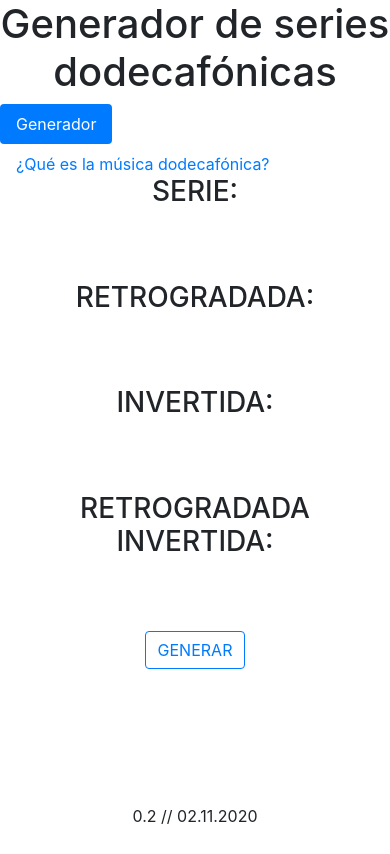
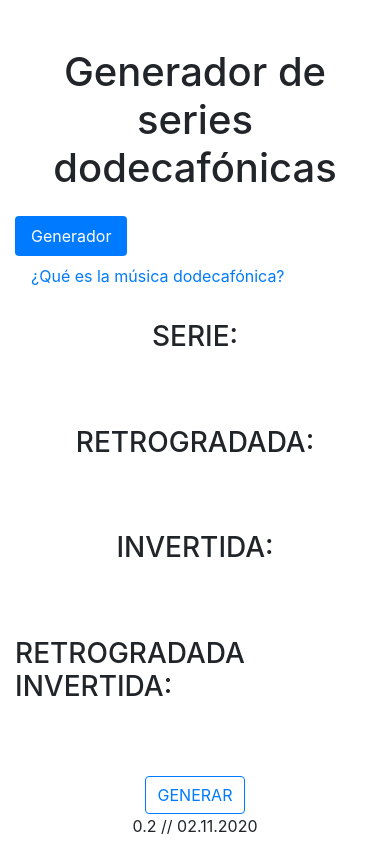
Before and after one commit to neatdisorder/series-dodecafonicas, a plain HTML site: page index.html in a window 390 px wide. Drawn offline with nearby package versions, Linux system fonts and the light colour scheme.

Commit message:
Minor layout updates and basic responsive optimization.

```diff
--- a/index.html
+++ b/index.html
@@ -8,55 +8,75 @@
     <link rel="stylesheet" href="style.css">
     <script src="script.js"></script>
 </head>
-<body class="container-fluid d-flex flex-column justify-content-around">
-    <div class="fixed-top">
-    <header>
-        <h1 class="text-center">Generador de series dodecafónicas</h1>
-    </header>
-        <nav class="d-flex justify-content-center">
+<body class="container-fluid d-flex flex-column justify-content-between">
+    <div>
+        <header class="mt-5">
+            <h1 class="text-center">Generador de series dodecafónicas</h1>
+        </header>
+        <nav class="d-flex justify-content-center my-4">
             <ul class="nav nav-pills" id="pills-tab" role="tablist">
                 <li class="nav-item">
-                <a class="nav-link active" id="pills-generador-tab" data-toggle="pill" href="#pills-generador" role="tab" aria-controls="pills-generador" aria-selected="true">Generador</a>
+                    <a class="nav-link active" id="pills-generador-tab" data-toggle="pill" href="#pills-generador" role="tab" aria-controls="pills-generador" aria-selected="true">
+                        Generador
+                    </a>
                 </li>
                 <li class="nav-item">
-                <a class="nav-link" id="pills-dodecafonismo-tab" data-toggle="pill" href="#pills-dodecafonismo" role="tab" aria-controls="pills-dodecafonismo" aria-selected="false">¿Qué es la música dodecafónica?</a>
+                    <a class="nav-link" id="pills-dodecafonismo-tab" data-toggle="pill" href="#pills-dodecafonismo" role="tab" aria-controls="pills-dodecafonismo" aria-selected="false">
+                        ¿Qué es la música dodecafónica?
+                    </a>
                 </li>
             </ul>
         </nav>
     </div>
     <div class="tab-content" id="pills-tabContent">
         <div class="tab-pane fade show active" id="pills-generador" role="tabpanel" aria-labelledby="pills-generador-tab">
-            <main class="text-center">
-                <div>
-                    <h3>SERIE:</h3>
-                    <p id="serieResultadoJS" class="invisible">DO - DO# - RE - RE# - MI - FA - FA# - SOL - SOL# - LA - LA# - SI</p>
-                </div>
-                <div>
-                    <h3>RETROGRADADA:</h3>
-                    <p id="serieRetrogradadaJS" class="invisible">DO - DO# - RE - RE# - MI - FA - FA# - SOL - SOL# - LA - LA# - SI</p>
-                </div>
-                <div>
-                    <h3>INVERTIDA:</h3>
-                    <p id="serieInvertidaJS" class="invisible">DO - DO# - RE - RE# - MI - FA - FA# - SOL - SOL# - LA - LA# - SI</p>
-                </div>
-                <div>
-                    <h3>RETROGRADADA INVERTIDA:</h3>
-                    <p id="serieInvertidaRetrogradadaJS" class="invisible">DO - DO# - RE - RE# - MI - FA - FA# - SOL - SOL# - LA - LA# - SI</p>
-                </div>
-                <div id="boton" class="d-flex justify-content-center">
+            <main class="d-flex flex-column align-items-center text-md-center">
+                <h3>
+                    SERIE:
+                </h3>
+                <p id="serieResultadoJS" class="invisible">
+                    DO - DO# - RE - RE# - MI - FA - FA# - SOL - SOL# - LA - LA# - SI
+                </p>
+                <h3>
+                    RETROGRADADA:
+                </h3>
+                <p id="serieRetrogradadaJS" class="invisible">
+                    DO - DO# - RE - RE# - MI - FA - FA# - SOL - SOL# - LA - LA# - SI
+                </p>
+                <h3>
+                    INVERTIDA:
+                </h3>
+                <p id="serieInvertidaJS" class="invisible">
+                    DO - DO# - RE - RE# - MI - FA - FA# - SOL - SOL# - LA - LA# - SI
+                </p>
+                <h3>
+                    RETROGRADADA INVERTIDA:
+                </h3>
+                <p id="serieInvertidaRetrogradadaJS" class="invisible">
+                    DO - DO# - RE - RE# - MI - FA - FA# - SOL - SOL# - LA - LA# - SI
+                </p>
+                <div id="boton">
                     <button onclick="generarSeries()" class="btn btn-outline-primary">GENERAR</button>
                 </div>
             </main>
         </div>
         <div class="tab-pane fade" id="pills-dodecafonismo" role="tabpanel" aria-labelledby="pills-dodecafonismo-tab">
-            <div class="text-center">
-                <p>
-                    El dodecafonismo o música dodecafónica; La gran mayoría de la música occidental está compuesta sobre una estructura llamada sistema tonal que regula las relaciones entre las notas de una escala y los acordes que de ella emergen. El sistema se organiza en torno a una nota que será llamada tónica y dará nombre a la tonalidad, la cual podrá ser mayor o menor (Do Mayor o Mi menor por ejemplo). El dodecafonismo propone en sus reglas la igualdad de todas las notas comprendidas en una octava, eliminando la tónica como nota más importante en torno a la cual se ordenan el resto de los sonidos. Históricamente, procede de manera directa del «atonalismo libre», y surge de la necesidad que había a principios del siglo XX de organizar coherentemente las nuevas posibilidades de la música y enfocarla a las sensibilidades emergentes. Como regla fundamental no se repite ningún sonido hasta que hayan sonado todos los otros tonos.
-                </p>
+            <div class="row d-flex justify-content-center">
+                <div class="col-md-4">
+                    <p class="text-center text-md-right">
+                        El dodecafonismo o música dodecafónica; La gran mayoría de la música occidental está compuesta sobre una estructura llamada sistema tonal que regula las relaciones entre las notas de una escala y los acordes que de ella emergen. El sistema se organiza en torno a una nota que será llamada tónica y dará nombre a la tonalidad, la cual podrá ser mayor o menor (Do Mayor o Mi menor por ejemplo). El dodecafonismo propone en sus reglas la igualdad de todas las notas comprendidas en una octava, eliminando la tónica como nota más importante en torno a la cual se ordenan el resto de los sonidos. Históricamente, procede de manera directa del «atonalismo libre», y surge de la necesidad que había a principios del siglo XX de organizar coherentemente las nuevas posibilidades de la música y enfocarla a las sensibilidades emergentes. Como regla fundamental no se repite ningún sonido hasta que hayan sonado todos los otros tonos.
+                    </p>
+                </div>
+                <div class="col-md-4">
+                    <figure class="figure text-center text-md-left">
+                        <img src="assets/arnold-schoenberg.jpg" class="figure-img img-fluid rounded" alt="Foto de Arnold Schoenberg">
+                        <figcaption class="figure-caption">Arnold Schönberg, creador de la técnica dodecafónica. (Foto: Florence Homolka)</figcaption>
+                      </figure>
+                </div>
             </div>
         </div>
     </div>
-    <footer class="fixed-bottom text-center">
+    <footer class="mb-3 d-flex justify-content-center">
         <p>
             0.2 // 02.11.2020
         </p>
```
Also changed, not shown: assets/arnold-schoenberg.jpg (added).
